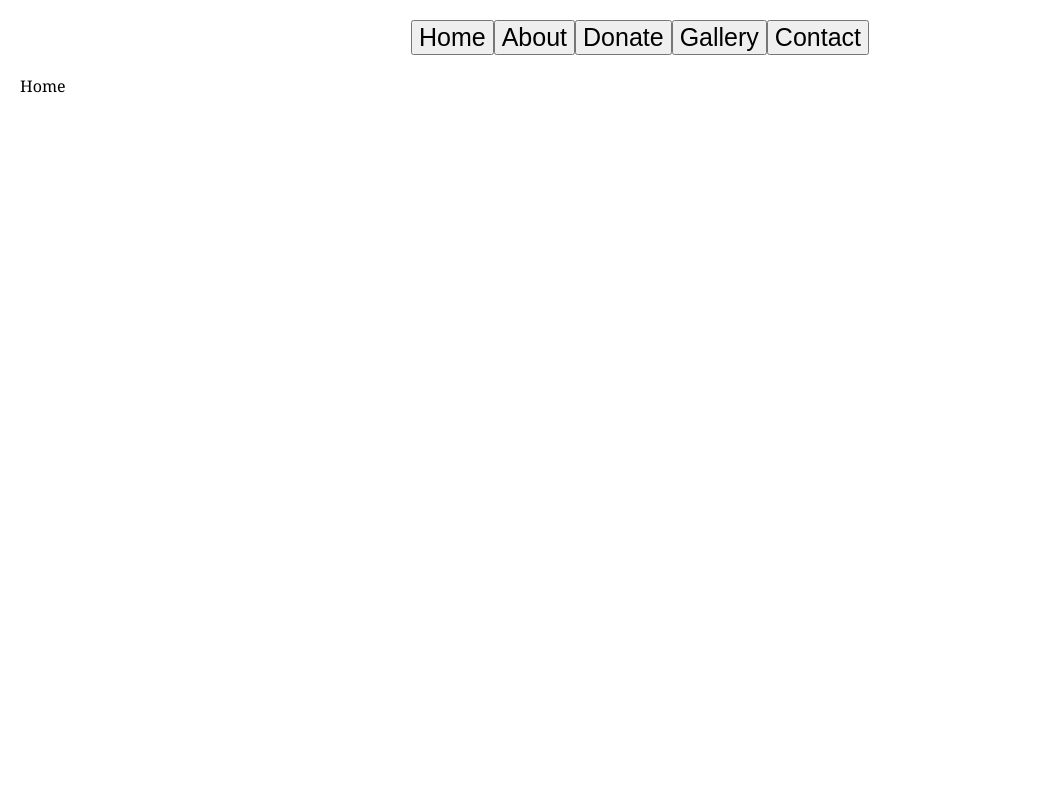
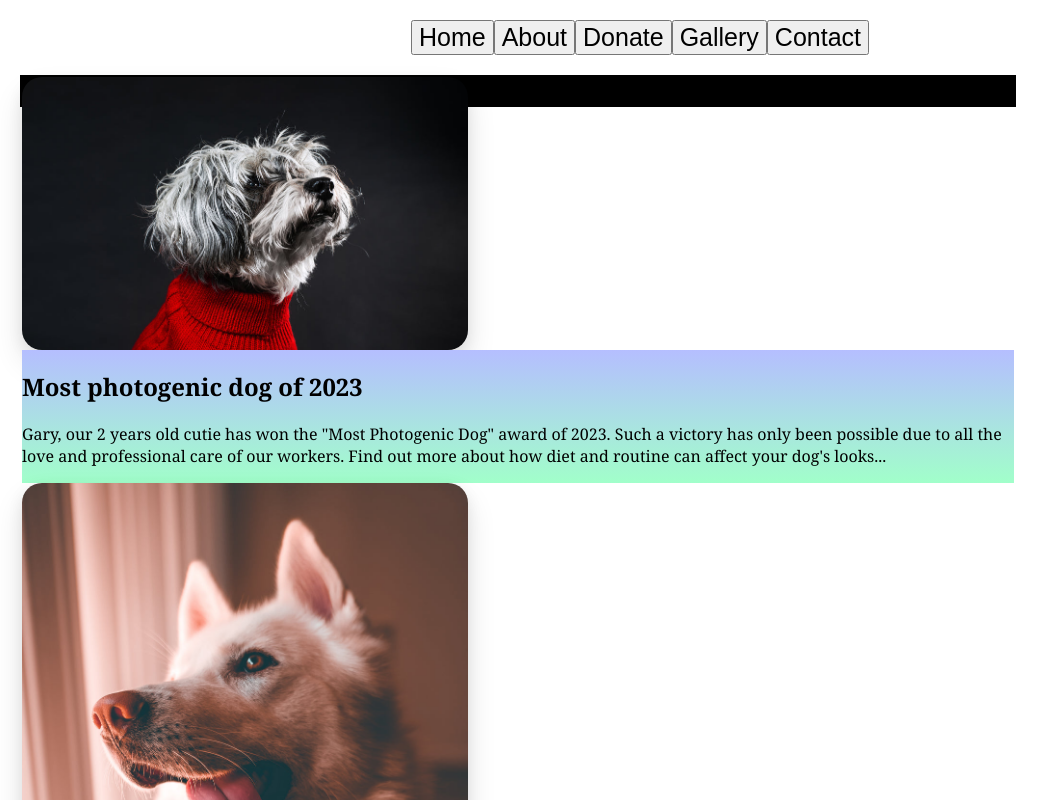
Before and after one commit to CodecoolGlobal/react-for-a-cause-react-rBabett, a React (Create React App) app in the folder cat-react/: page / in a window 1280 px wide. Shown: the top 800 px of the page, without its empty margins (0-1063 px from the left). Built offline with nearby package versions, Linux system fonts and the light colour scheme.

Commit message:
add images and articles to home page

```diff
--- a/cat-react/src/App.css
+++ b/cat-react/src/App.css
@@ -65,24 +65,45 @@ body {
 }
 
 .animal_cards_info {
+  background: linear-gradient(to right, rgb(255, 181, 181), rgb(255, 214, 161));
   margin: 10px;
+  position: relative;
+  top: 0;
   padding: 20px;
-  padding-top: 50px;
+  padding-top: 20px;
   border-style: double;
+  border-top: 1rem;
+  border-bottom: 1rem;
   border-radius: 30px;
   text-align: center;
   min-width: 30%;
   max-width: 70%;
-  height: 500px
+  height: 500px;
+  line-height: 17.5px;
+  box-shadow: 0 15px 30px 0 rgba(0,0,0,0.11),
+    0 5px 15px 0 rgba(0,0,0,0.08);
+  background-color: #ffffff;
+  border-right: 0.5rem solid #631d3b;
+  border-left: 0.5rem solid #631d3b;
+  transition: top ease-in-out 150ms;
+
 }
 
-.images {
+.animal_cards_info:hover {
+  top: -10px;
+}
+
+.card_images {
   max-width: 100%;
   max-height: 70%;
   height: auto;
   width: auto\9;
   vertical-align:middle;
-}
+  border-radius: 20px;
+  box-shadow: 0 15px 30px 0 rgba(0,0,0,0.11),
+    0 5px 15px 0 rgba(0,0,0,0.08);
+  background-color: #ffffff;}
+
 
 .animal_info {
   vertical-align: bottom;
@@ -92,3 +113,31 @@ body {
   padding: auto;
   align-items: center;
 }
+
+
+.articles {
+  display: block;
+  border: 2px solid black;
+  max-width: 80%;
+  text-align: left;
+}
+
+.article_images {
+  float: left;
+  max-width: 45%;
+  max-height: 70%;
+  height: auto;
+  width: auto\9;
+  vertical-align:middle;
+  border-radius: 20px;
+  box-shadow: 0 15px 30px 0 rgba(0,0,0,0.11),
+    0 5px 15px 0 rgba(0,0,0,0.08);
+  background-color: #ffffff;
+}
+
+.article_info {
+  overflow: hidden;
+  float: right;
+  background: linear-gradient(to bottom, rgb(181, 190, 255), rgb(161, 255, 202));
+
+}
--- a/cat-react/src/App.js
+++ b/cat-react/src/App.js
@@ -21,7 +21,7 @@ function App() {
         : (ActivePage === 'Donate') ? (<div>Donate component</div>)
         : (ActivePage === 'Gallery') ? (<Gallery />)
         : (ActivePage === 'Contact') ? (<Contact />)
-        : (<div>Home</div>)
+        : (<Home />)
         }
       </div>
     </div>
--- a/cat-react/src/components/AnimalCard.js
+++ b/cat-react/src/components/AnimalCard.js
@@ -3,17 +3,19 @@ import Button from "./Button";
 const AnimalCard = ({ animals }) => {
   return (
     <div className="animal_cards">
-      {animals.map(({name, image, age}) => (
+      {animals.map(({name, image, age, toy}) => (
         <div key={name} className="animal_cards_info">
           <img
             key={name + "img"}
             src={image}
             alt={name}
-            className="images"
+            className="card_images"
           />
-          <div clasName="animal_info">
+          <div className="animal_info">
             <h4>{name}</h4>
-            <p>Age: {age}</p>
+            <p>Age: {age}<br></br><br></br>
+              Favorite toy: {toy}
+            </p>
             <Button
               key={name + "btn"}
               className="submit_buttons"
--- a/cat-react/src/components/AnimalsObject.js
+++ b/cat-react/src/components/AnimalsObject.js
@@ -4,127 +4,170 @@
     {
       name: 'Gary',
       image: 'puppy1.jpg',
-      age: '2 years'
+      age: '2 years',
+      toy: 'Chew bone',
+      title: 'Most photogenic dog of 2023',
+      description: `Gary, our 2 years old cutie has won the "Most Photogenic Dog" award of 2023. Such a victory has only been possible due to all the love and professional care of our workers. Find out more about how diet and routine can affect your dog's looks...`
     },
     {
       name: 'Lizzie',
       image: 'puppy2.jpg',
-      age: '1 and a half years'
+      age: '1 and a half years',
+      toy: 'Small ball with bell',
     },
     {
       name: 'Bucket',
       image: 'puppy3.jpg',
-      age: '4 years'
+      age: '4 years',
+      toy: 'Squeeky rubber chicken',
+      title: 'Certificated well-trained dog',
+      description: `
+      Bucket is the prime example of what caring hands can achieve.
+      Rescued as a wild, aggressive puppy, Bucket since then has been rehabitated and is one of the most well-behaved dogs. Families with children and the elderly would love a dog like Bucket at their home...`
     },
     {
       name: 'Morgan',
       image: 'puppy4.jpg',
-      age: '3 years'
+      age: '3 years',
+      toy: 'Plushies',
     },
     {
       name: 'Starling',
       image: 'puppy5.jpg',
-      age: '2 and a half years'
+      age: '2 and a half years',
+      toy: 'Feathered fetch stick',
     },
     {
       name: 'Georgie',
       image: 'puppy6.jpg',
-      age: '1 and a half years'
+      age: '1 and a half years',
+      toy: 'Rubber ball',
     },
     {
       name: 'Peanut',
       image: 'puppy7.jpg',
-      age: '2 years'
+      age: '2 years',
+      toy: 'Chew bone',
     },
     {
       name: 'John and Jane',
       image: 'puppy8.jpg',
-      age: '1 year'
+      age: '1 year',
+      toy: 'Plushies',
+      title: 'Twins found under floorboards of abandoned house',
+      description: `Our shelter expanded by two new cuties: John and Jane! The adorable puppies were discovered under the floorboards of an abandoned house in Chicago. Police are still investigating the scene, but what matters most is that they now are in caring hands. Find out when exactly they will be up for adoption...`
     },
     {
       name: 'Lady Doran the Second',
       image: 'kitty1.jpg',
-      age: '5 years'
+      age: '5 years',
+      toy: 'Mugs',
     },
     {
       name: 'Mr Void',
       image: 'kitty2.jpg',
-      age: '2 and a half years'
+      age: '2 and a half years',
+      toy: 'Feathered playing stick',
+      title: 'Stop buying black cats for Halloween',
+      description: `Every year, hundreds and thousands of black cats are being sold on the market near the approach of Halloween. Unfortunately, those black cats often end up in uncaring hands and end up on the streets after the holiday spirit wears off. People throw them out, thinking that the cats will just survive, but there are many factors one has to think about. Most cats raised by humans can't survive on their own in the wild or the streets, and not being sterilized raises even more danger. Mr Void is a Halloween cat as well, now safely in our hands...`
     },
     {
       name: 'Marshmallow',
       image: 'kitty3.jpg',
-      age: '1 year'
+      age: '1 year',
+      toy: 'Feathered mouse toy',
+      title: 'Are white cats deaf?',
+      description: `White cats are indeed more likely to be deaf. Our precious Marshmallow is hard of hearing, but that doesn't make her any less! Just like most cats, little Marshmallow is very loving as we made sure she gets the best treatment possible at our shelter. The only con of a deaf cat is how loud they can meow - but surely you can't say no to such a prety face...`
     },
     {
       name: 'Tabby',
       image: 'kitty4.jpg',
-      age: '2 years'
+      age: '1 and a half years',
+      toy: 'Moving plastic mouse',
     },
     {
       name: 'Monsieur',
       image: 'kitty5.jpg',
-      age: '4 years'
+      age: '4 years',
+      toy: 'Plushies',
     },
     {
       name: 'Babe',
       image: 'hamster1.jpg',
-      age: '9 months'
+      age: '9 months',
+      toy: 'Small ball',
     },
     {
       name: 'Clementine',
       image: 'hamster2.jpg',
-      age: '15 months'
+      age: '15 months',
+      toy: 'Squirrel wheel',
+      title: 'Rescue pet discovered by farmhand',
+      description: `Clementine, the strawberry loving hamster teen has been discovered on a small family farm in Germany. At the moment of being discovered, the farmhand knew that Clementine loves strawberries, as she caused quite the strawberry casualties. Being a caring man, however, he brought Clementine into our shelter where she can live a safe life and eat as many strawberries as she can. From November 2022, Clementine is up for adoption...`
     },
     {
       name: 'Little Blob',
       image: 'hamster3.jpg',
-      age: '13 months'
+      age: '13 months',
+      toy: 'Ball feeder',
     },
     {
       name: 'Stardust',
       image: 'hamster4.jpg',
-      age: '18 months'
+      age: '18 months',
+      toy: 'Shavings',
     },
     {
       name: 'Holly',
       image: 'hamster5.jpg',
-      age: '13 months'
+      age: '13 months',
+      toy: 'Small ball with bell',
     },
     {
       name: 'Button',
       image: 'hamster6.jpg',
-      age: '15 months'
+      age: '15 months',
+      toy: 'Children\'s souls',
+      title: 'Pet rescued from unethical breeder',
+      description: `Breeding animals is quite a sensitive subject. Button is part of the family that has been rescued from an unethical breeding group. Breeding, if done unethically, can cause the death of many animals within a family and increase the chances of inbreeding. Find out more about ethical breeding and Button, who is now up for adoption...`
     },
     {
       name: 'Molly',
       image: 'bunny1.jpg',
-      age: '1 and a half years'
+      age: '1 and a half years',
+      toy: 'Ball feeder',
     },
     {
       name: 'Carroline',
       image: 'bunny2.jpg',
-      age: '2 years'
+      age: '2 years',
+      toy: 'Carrot plush',
     },
     {
       name: 'Toast',
       image: 'bunny3.jpg',
-      age: '4 years'
+      age: '4 years',
+      toy: 'Feathered ball',
     },
     {
       name: 'Daisy and Goldie',
       image: 'bunny4.jpg',
-      age: '3 years'
+      age: '3 years',
+      toy: 'Ball feeder',
+      title: 'Easter bunnies as pets',
+      description: 'There are a lot of myths surrounding pet Easter bunnies. Are they a suitable pet? In this article, we cover every aspect of pet bunnies. Fill a test at the bottom of the page to find out if pet bunnies are for you!...'
     },
     {
       name: 'Angel',
       image: 'bunny5.jpg',
-      age: '2 and a half years'
+      age: '2 and a half years',
+      toy: 'Carrot chew toy',
     },
     {
       name: 'Hazel',
       image: 'bunny6.jpg',
-      age: '2 years'
+      age: '2 years',
+      toy: 'Squeeky plushies',
     },
   ];
 
--- /dev/null
+++ b/cat-react/src/components/Articles.js
@@ -0,0 +1,22 @@
+const Articles = ({ animals }) => {
+  return (
+    <div className="articles_container">
+      {animals.map(({ image, title, description }) => (
+        <div key={title + image} className="articles">
+          <img
+            key={image + "img"}
+            src={image}
+            alt={title}
+            className="article_images"
+          />
+          <div className="article_info">
+            <h2 className="titles">{title}</h2>
+            <p className="descriptions">{description}</p>
+          </div>
+        </div>
+      ))}
+    </div>
+  );
+};
+
+export default Articles;
--- a/cat-react/src/components/Contact.js
+++ b/cat-react/src/components/Contact.js
@@ -90,8 +90,9 @@ function Contact(){
         setSubmitPage(false)
       }, 10000);
     }
+  }
 
-  }
+  console.log(submitPage);
 
   if (submitPage === true) {
     contactForm(firstNameInput, lastNameInput, emailInput, subjectInput, messageInput);
@@ -102,8 +103,6 @@ function Contact(){
     </div>
     </>
   }
-
-
   return (content);
 }
 
--- a/cat-react/src/components/Home.js
+++ b/cat-react/src/components/Home.js
@@ -0,0 +1,37 @@
+import { useEffect, useState } from "react";
+import animals from "./AnimalsObject";
+import Articles from "./Articles";
+
+const Home = () => {
+  const [images, setImages] = useState([]);
+
+
+  useEffect(() => {
+    Promise.all(
+      animals.map((animal) => {
+        return import(`../images/${animal.image}`);
+      })
+    ).then((images) => {
+      setImages(
+        images.map((image, index) => {
+          return { ...animals[index], image: image.default };
+        })
+        );
+      });
+    }, []);
+
+    const animalsWithArticle = []
+    for (const animal of images) {
+      if (animal.title) {
+        animalsWithArticle.push(animal);
+      }
+    }
+
+  return (
+    <div id="animals_container">
+      <Articles animals={animalsWithArticle} />
+    </div>
+  );
+};
+
+export default Home;
```
